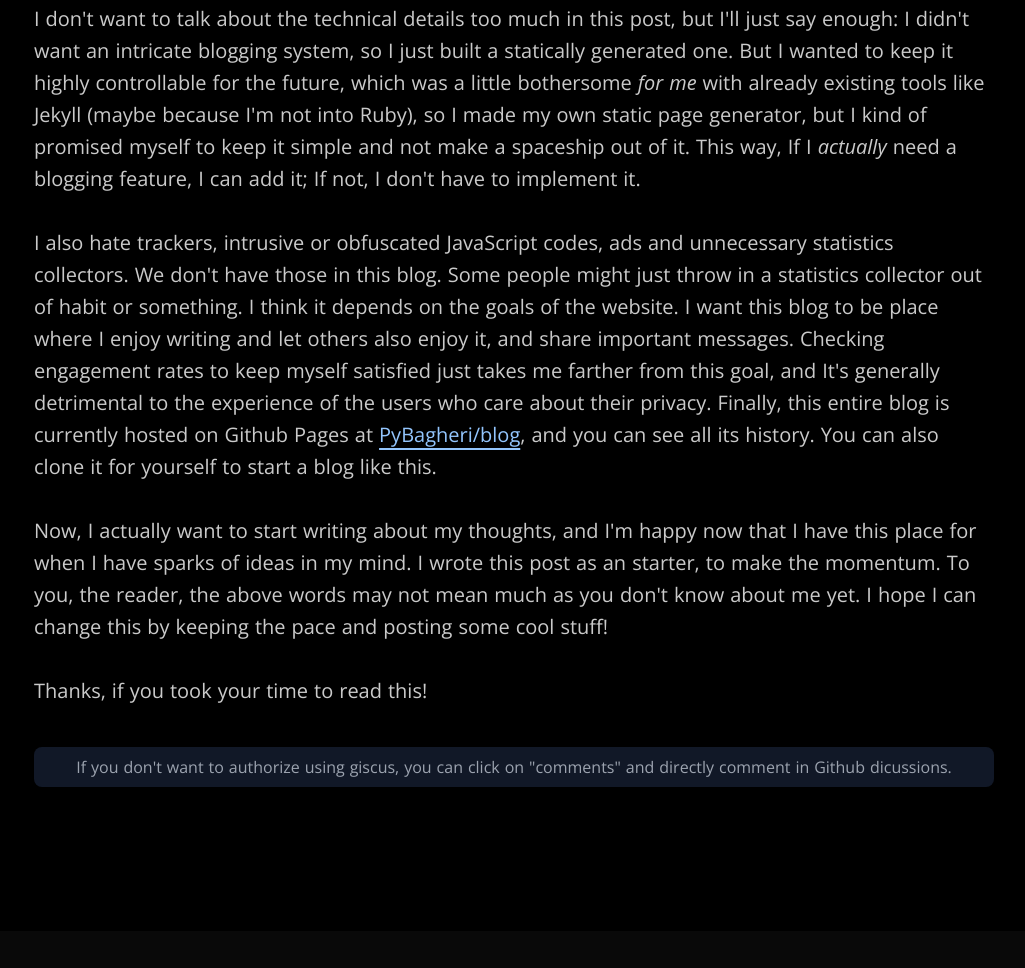
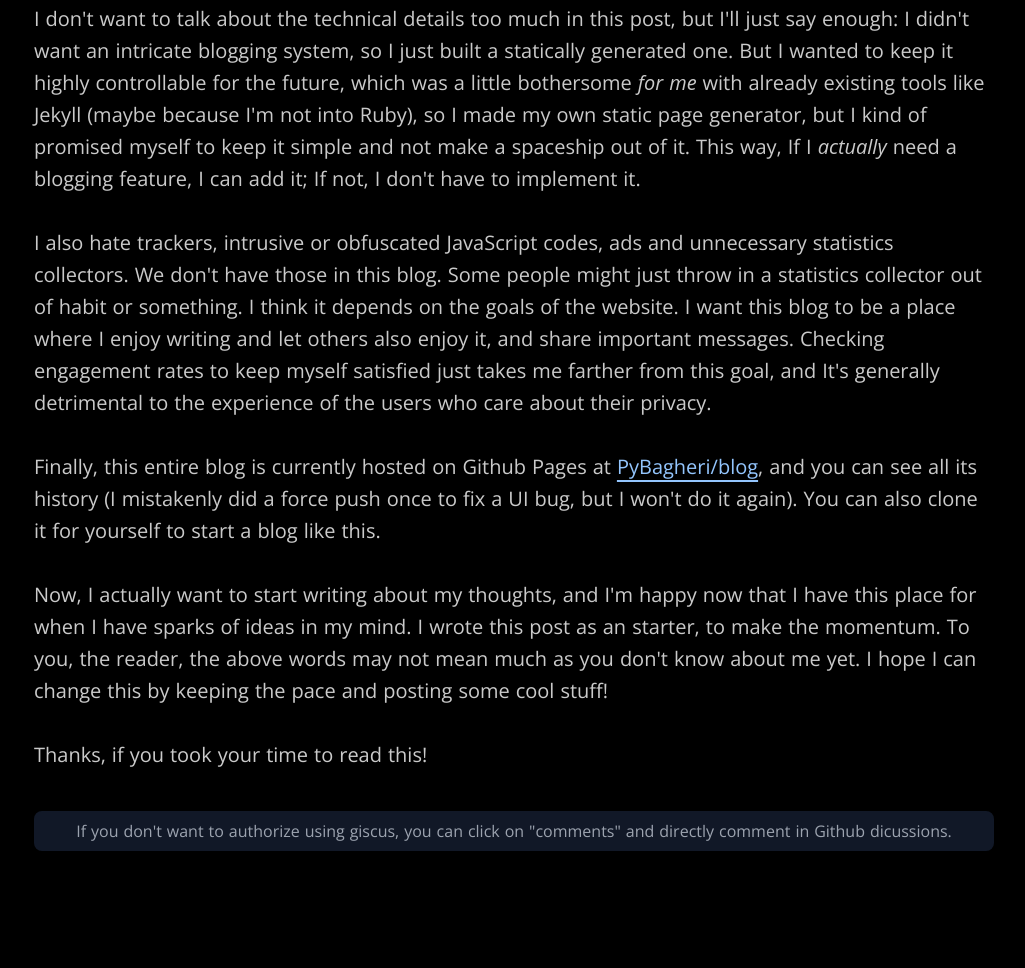
Before and after one commit to PyBagheri/blog, a plain HTML site: page docs/blog/starting-to-write/index.html in a window 1280 px wide. Shown: the part 711-1679 px from the top of the page, without its empty margins (126-1151 px from the left). Drawn offline with Linux system fonts and the light colour scheme; a web font is replaced by a local one.

Commit message:
update post: starting to write

```diff
--- a/docs/blog/starting-to-write/index.html
+++ b/docs/blog/starting-to-write/index.html
@@ -68,7 +68,8 @@
 <p>There have been many occasions where I discovered something I thought was cool, or found a solution to a problem that has been bugging me for some time. I figured that there have to be other people that find them interesting and useful. So, how cool would it be to share them? It's a joyous experience when you share cool things and talk with people; it's about positive interactions.</p>
 <p>People find many ways to share their thoughts and ideas. If you're not too obsessed with it, you might just post it on Reddit or tweet about it or start a Telegram channel. I personally like to convey my message in a better environment or platform, if possible, such that it would be felt that it's the right environment for the message and the message really belongs in there. My last attempt to make a blog wasn't to learn how to build it, it was to actually make the stage I have been asking for.</p>
 <p>I don't want to talk about the technical details too much in this post, but I'll just say enough: I didn't want an intricate blogging system, so I just built a statically generated one. But I wanted to keep it highly controllable for the future, which was a little bothersome <em>for me</em> with already existing tools like Jekyll (maybe because I'm not into Ruby), so I made my own static page generator, but I kind of promised myself to keep it simple and not make a spaceship out of it. This way, If I <em>actually</em> need a blogging feature, I can add it; If not, I don't have to implement it.</p>
-<p>I also hate trackers, intrusive or obfuscated JavaScript codes, ads and unnecessary statistics collectors. We don't have those in this blog. Some people might just throw in a statistics collector out of habit or something. I think it depends on the goals of the website. I want this blog to be place where I enjoy writing and let others also enjoy it, and share important messages. Checking engagement rates to keep myself satisfied just takes me farther from this goal, and It's generally detrimental to the experience of the users who care about their privacy. Finally, this entire blog is currently hosted on Github Pages at <a href="https://github.com/PyBagheri/blog/">PyBagheri/blog</a>, and you can see all its history. You can also clone it for yourself to start a blog like this.</p>
+<p>I also hate trackers, intrusive or obfuscated JavaScript codes, ads and unnecessary statistics collectors. We don't have those in this blog. Some people might just throw in a statistics collector out of habit or something. I think it depends on the goals of the website. I want this blog to be a place where I enjoy writing and let others also enjoy it, and share important messages. Checking engagement rates to keep myself satisfied just takes me farther from this goal, and It's generally detrimental to the experience of the users who care about their privacy.</p>
+<p>Finally, this entire blog is currently hosted on Github Pages at <a href="https://github.com/PyBagheri/blog/">PyBagheri/blog</a>, and you can see all its history (I mistakenly did a force push once to fix a UI bug, but I won't do it again). You can also clone it for yourself to start a blog like this.</p>
 <p>Now, I actually want to start writing about my thoughts, and I'm happy now that I have this place for when I have sparks of ideas in my mind. I wrote this post as an starter, to make the momentum. To you, the reader, the above words may not mean much as you don't know about me yet. I hope I can change this by keeping the pace and posting some cool stuff!</p>
 <p>Thanks, if you took your time to read this!</p>
     </article>
```
Also changed, not shown: 1 other file.
